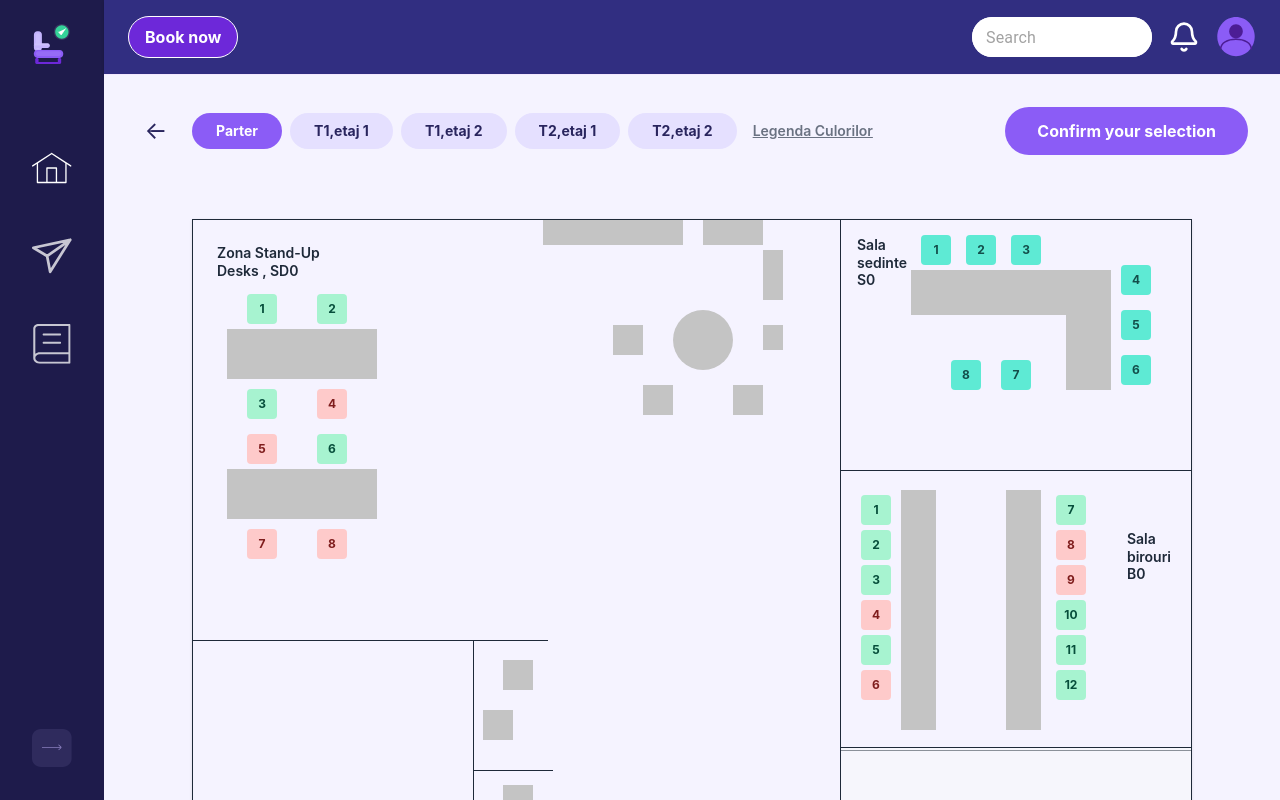
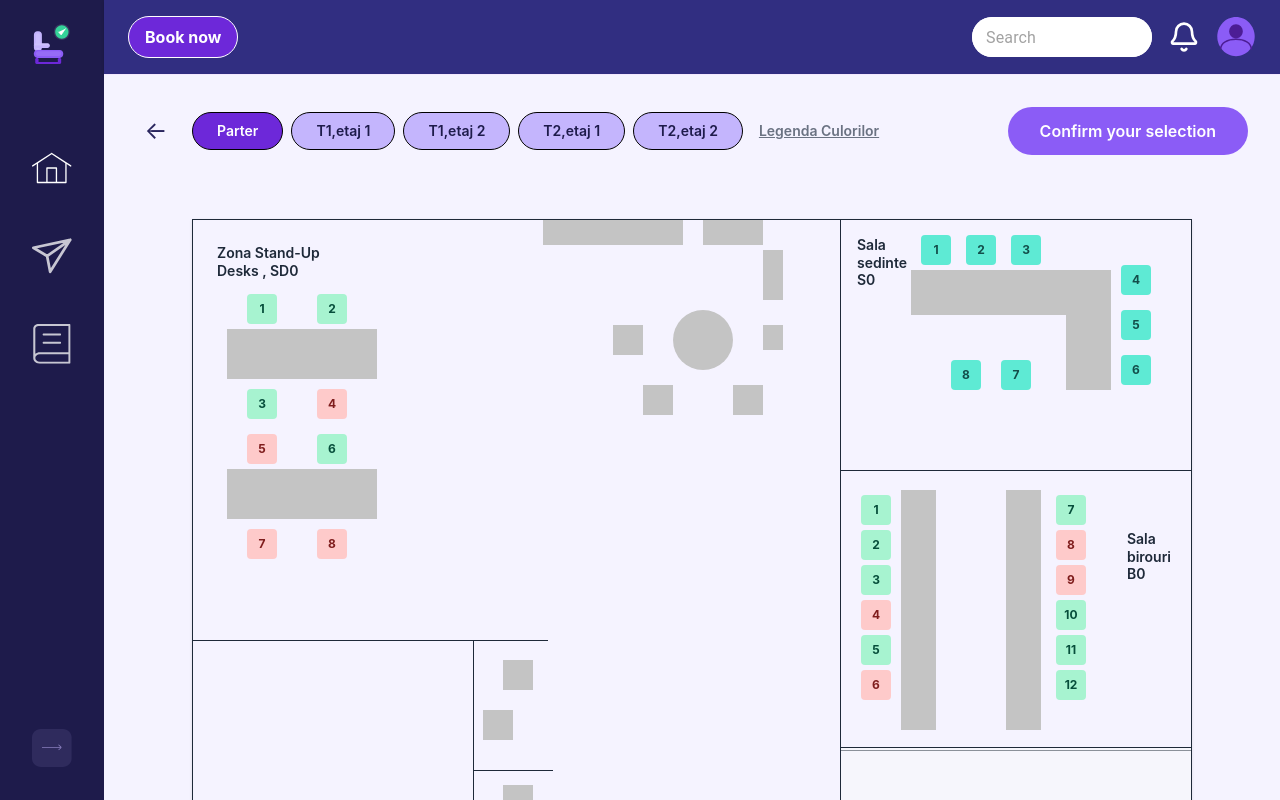
Before and after one commit to Edward11-boop/ITSSProject2026, a React (Vite) app: page /book-now in a window 1280 px wide. Built offline with nearby package versions, Linux system fonts and the light colour scheme; the HTML template or start-up script is replaced by a standard one.

Commit message:
Put  borders to the Seats Navbar button

```diff
--- a/src/components/maps/SeatsNavbar.tsx
+++ b/src/components/maps/SeatsNavbar.tsx
@@ -27,9 +27,9 @@ const SeatsNavbar = ({ activeTab, setActiveTab }: SeatsNavbarProps) => {
                 type="button"
                 key={tab}
                 onClick={() => setActiveTab(tab)}
-                className={`rounded-full px-6 py-2 text-sm font-bold transition-all ${activeTab === tab
-                  ? 'bg-[#8B5CF6] text-white'
-                  : 'bg-[#E5E0FF] text-[#29255E] hover:bg-[#D4CBFF]'
+                className={`rounded-full px-6 py-2 border border-[#000000] text-sm font-semibold transition-all ${activeTab === tab
+                  ? 'bg-[#6D28D9] text-white'
+                  : 'bg-[#C4B5FD] text-[#1E1B4B] hover:bg-[#D4CBFF]'
                   }`}
               >
                 {tab}
@@ -41,7 +41,7 @@ const SeatsNavbar = ({ activeTab, setActiveTab }: SeatsNavbarProps) => {
           </div>
         </div>
 
-        <button type="button" className="rounded-full bg-[#8B5CF6] px-8 py-3 font-bold text-white transition-all hover:bg-[#7C3AED] hover:shadow-lg">
+        <button type="button" className="rounded-full bg-[#8B5CF6] px-8 py-3 font-semibold text-white transition-all hover:bg-[#7C3AED] hover:shadow-lg">
           Confirm your selection
         </button>
       </div>
```
